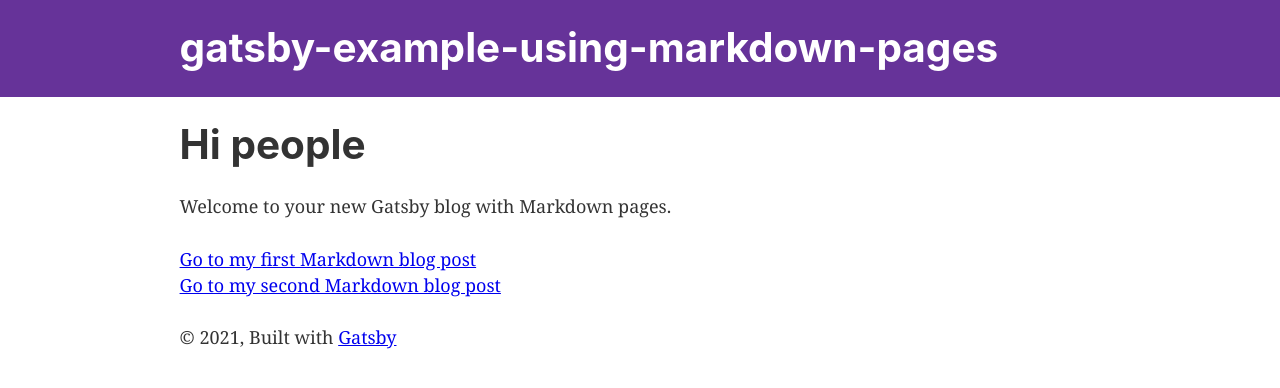
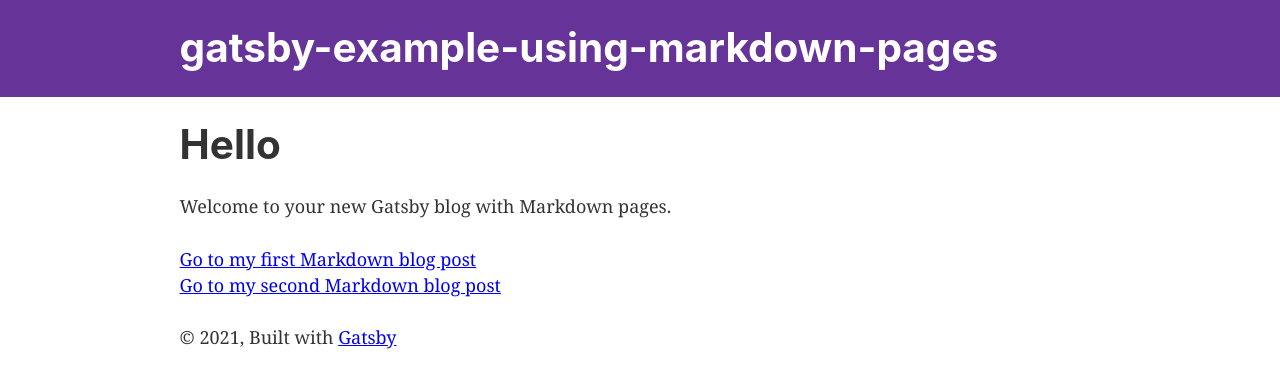
Before and after one commit to danydodson/javascript-code-book, a Gatsby site: page / in a window 1280 px wide. Built offline with nearby package versions, Linux system fonts and the light colour scheme; Gatsby itself is replaced by a stand-in of ours.

Commit message:
refactor: :art: updated page title

```diff
--- a/src/pages/index.js
+++ b/src/pages/index.js
@@ -5,7 +5,7 @@ import Layout from '../components/layout'
 
 const IndexPage = () => (
   <Layout>
-    <h1>Hi people</h1>
+    <h1>Hello</h1>
     <p>Welcome to your new Gatsby blog with Markdown pages.</p>
     <p>
       <Link to='/posts/blog-post-1/'>Go to my first Markdown blog post</Link>
```
